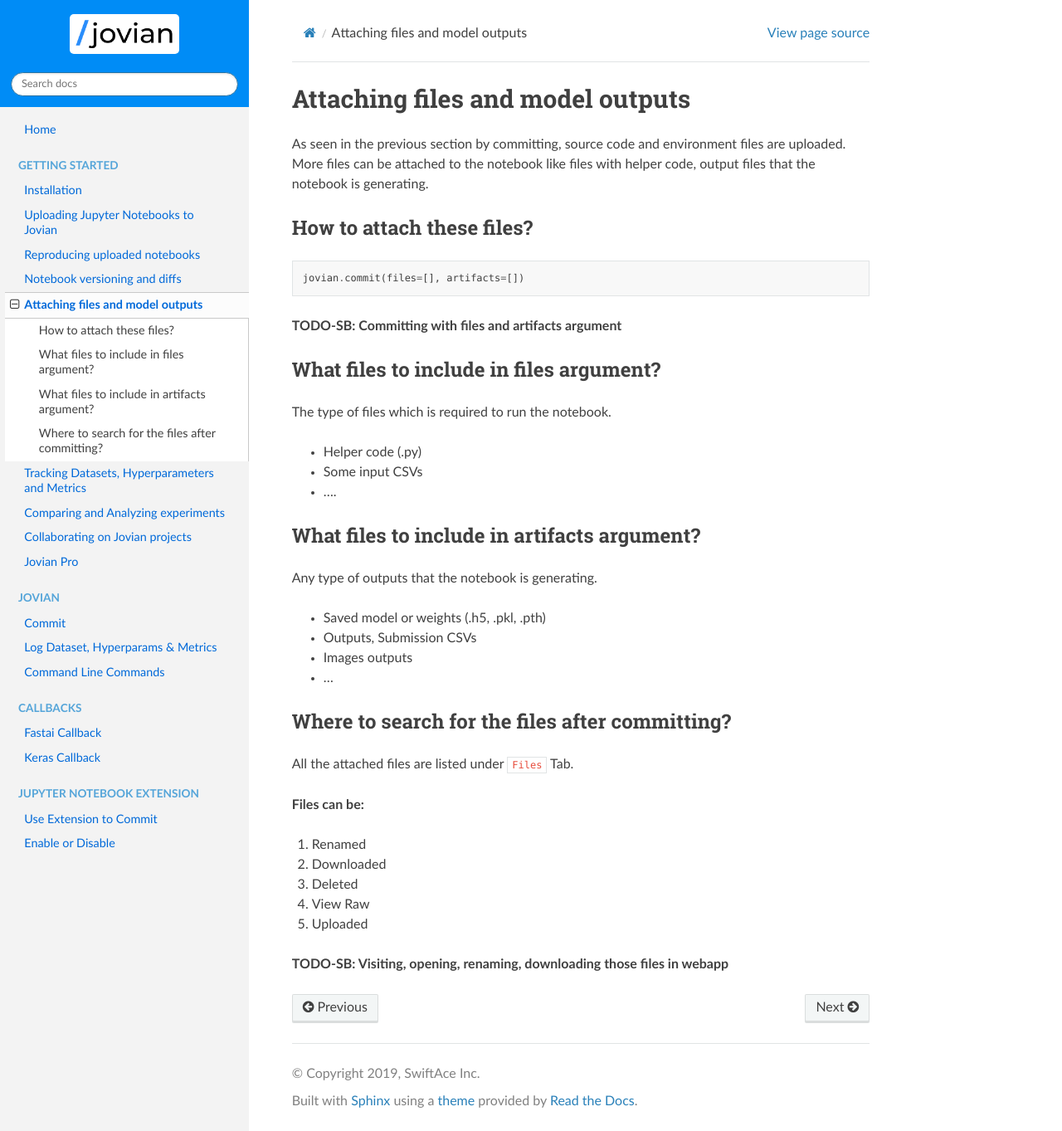
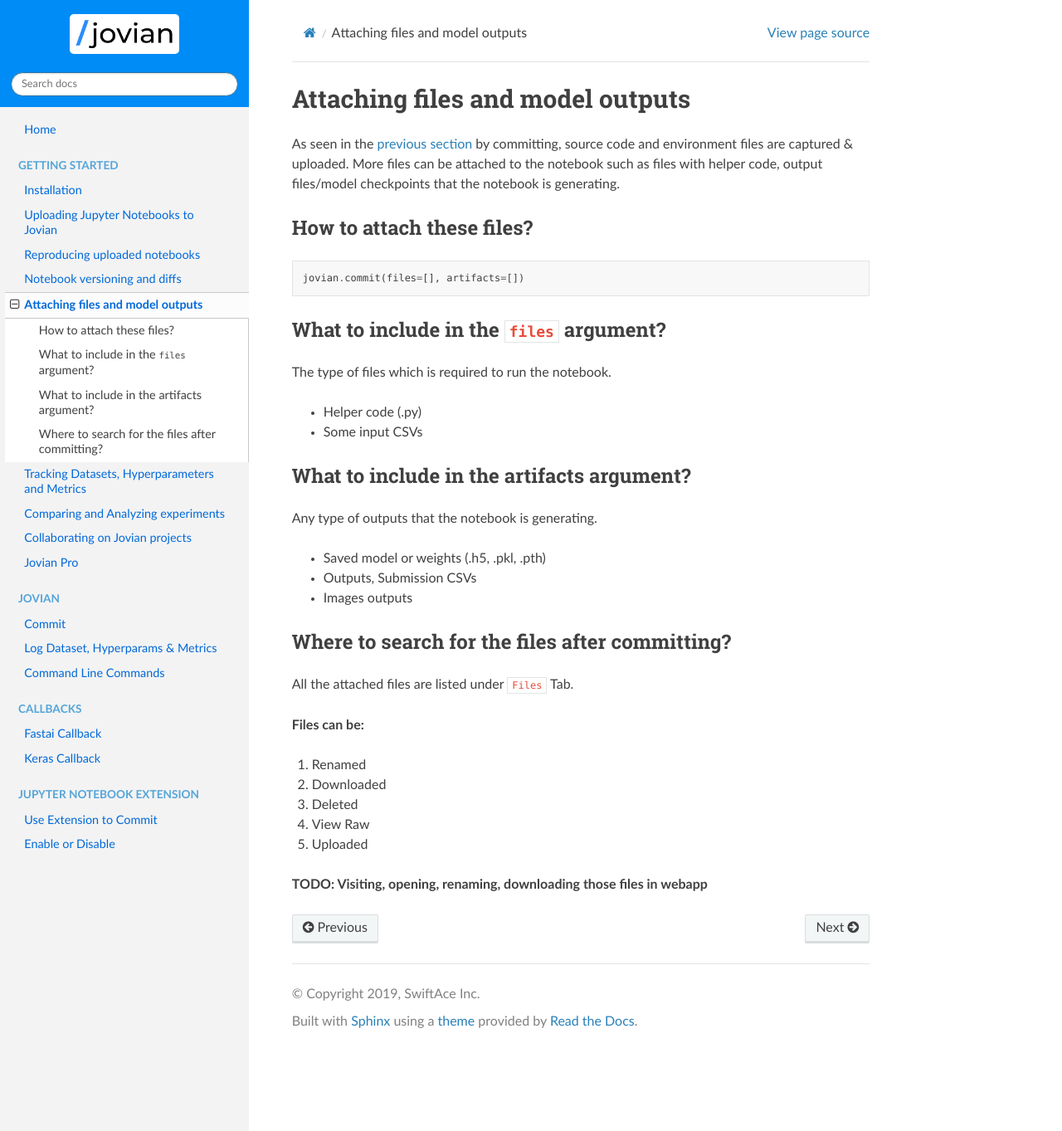
Before and after one commit to JovianHQ/jovian-py, a Sphinx documentation site: the page built from docs/user-guide/05-attach.md, in a window 1280 px wide and 1363 px high. Shown: the whole window at 83% size. Built offline with Sphinx 7.4.7 and the Read the Docs theme 2.0.0, drawn with Linux system fonts in a browser that asks for light colours.

Commit message:
05-refactored

````diff
--- a/docs/user-guide/05-attach.md
+++ b/docs/user-guide/05-attach.md
@@ -1,7 +1,7 @@
 ## Attaching files and model outputs
 
-As seen in the previous section by committing, source code and environment files are uploaded.
-More files can be attached to the notebook like files with helper code, output files that the notebook is generating.
+As seen in the [previous section](04-version.md) by committing, source code and environment files are captured & uploaded.
+More files can be attached to the notebook such as files with helper code, output files/model checkpoints that the notebook is generating.
 
 ### How to attach these files?
 
@@ -9,24 +9,20 @@ More files can be attached to the notebook like files with helper code, output f
 jovian.commit(files=[], artifacts=[])
 ```
 
-**TODO-SB: Committing with files and artifacts argument**
-
-### What files to include in files argument?
+### What to include in the `files` argument?
 
 The type of files which is required to run the notebook.
 
 - Helper code (.py)
 - Some input CSVs
-- ....
 
-### What files to include in artifacts argument?
+### What to include in the artifacts argument?
 
 Any type of outputs that the notebook is generating.
 
 - Saved model or weights (.h5, .pkl, .pth)
 - Outputs, Submission CSVs
 - Images outputs
-- ...
 
 ### Where to search for the files after committing?
 
@@ -40,4 +36,4 @@ All the attached files are listed under `Files` Tab.
 4. View Raw
 5. Uploaded
 
-**TODO-SB: Visiting, opening, renaming, downloading those files in webapp**
+**TODO: Visiting, opening, renaming, downloading those files in webapp**
````
